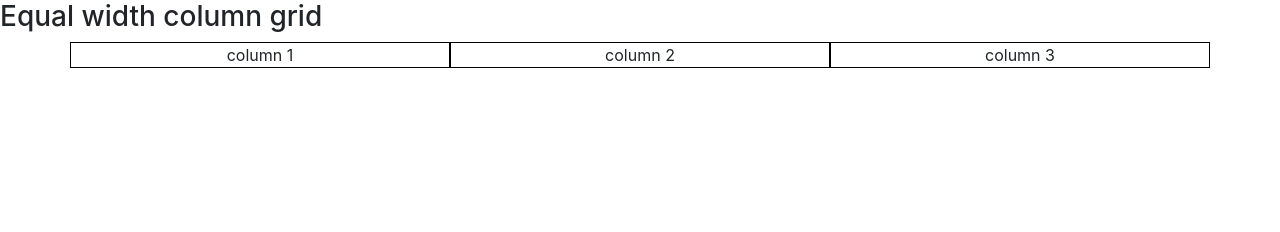
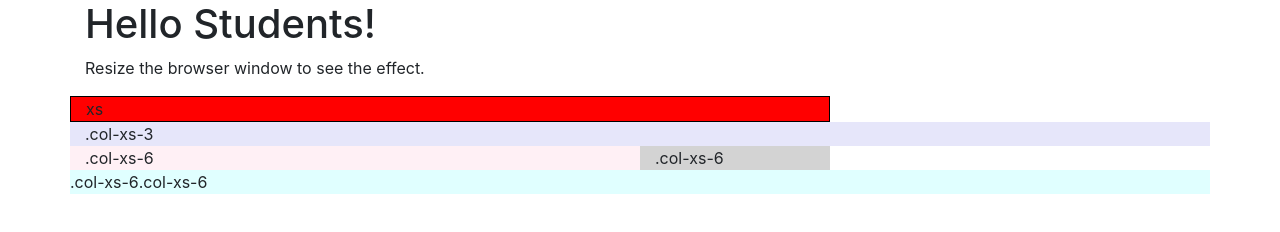
Before and after one commit to abhaymangrulkar-dev/Introduction-in-bootstrap, a plain HTML site: page index.html in a window 1280 px wide. Drawn offline with nearby package versions, Linux system fonts and the light colour scheme.

Commit message:
Add files via upload

```diff
--- a/index.html
+++ b/index.html
@@ -1,36 +1,31 @@
 <!DOCTYPE html>
-<html >
+<html>
 <head>
-    <title>Bootstrap Grid System</title>
-    <meta charset="utf-8">
-    <meta name="viewport"
-            content="width=device-width, initial-scale=1">
-    <link rel="stylesheet" href=
-"https://maxcdn.bootstrapcdn.com/bootstrap/4.3.1/css/bootstrap.min.css">
-    <script src=
-"https://maxcdn.bootstrapcdn.com/bootstrap/4.3.1/js/bootstrap.min.js">
-    </script>
-    <style>
-        .col {
-            text-align:center;
-            border:1px solid black;
-        }
-    </style>
+  <title>Bootstrap Example</title>
+
+  <link rel="stylesheet" href="style.css">
+   <link rel="stylesheet" href="https://stackpath.bootstrapcdn.com/bootstrap/4.3.1/css/bootstrap.min.css">
+  <script src="https://stackpath.bootstrapcdn.com/bootstrap/4.3.1/js/bootstrap.min.js"></script>
 </head>
 
 <body>
-	<h3>Equal width column grid</h3>
 	<div class="container">
+		<h1>Hello Students!</h1>
+		<p>Resize the browser window to see the effect.</p>
 		<div class="row">
-            <div class="col">
-                column 1
+			<!--Size Medium and extra small-->
+			<div class="col-md-8 col-xs-4" style="background-color:red; border: 1px solid black;">xs </div>
+			<div class="col-md-12 col-md-5" style="background-color:lavender;">.col-xs-3 </div>
 		</div>
-            <div class="col">
-                column 2
+		<div class="row">
+			<!--Size Large, medium and extra small-->
+			<div class="col-md-12 col-lg-6" style="background-color:lavenderblush;">.col-xs-6 </div>
+			<div class="col-xs-6 col-md-2" style="background-color:lightgrey;">.col-xs-6 </div>
 		</div>
-            <div class="col">
-                column 3
-            </div>
+		<div class="row" style="background-color:lightcyan;">
+			<!--Size extra small-->
+			<div class="col-xs-6">.col-xs-6</div>
+			<div class="col-xs-6">.col-xs-6</div>
 	    </div>
     </div>
     </body>
```
Lines whose indentation alone changed are shown as unchanged.
